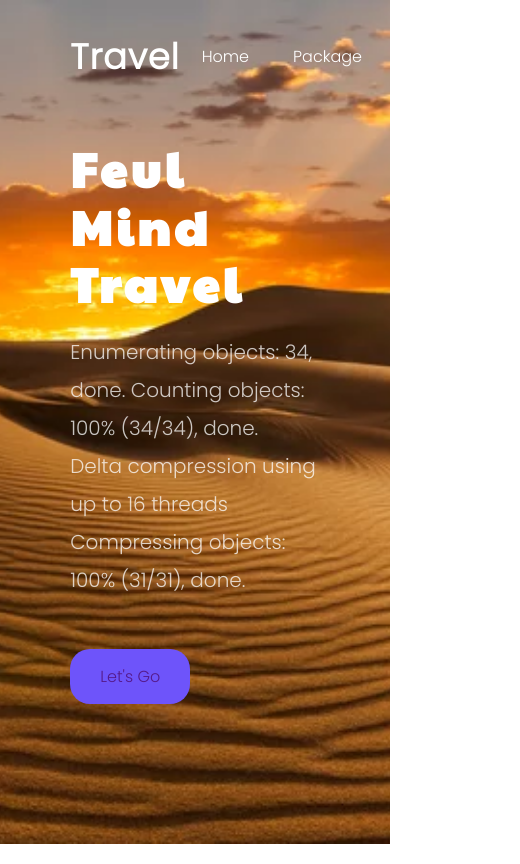
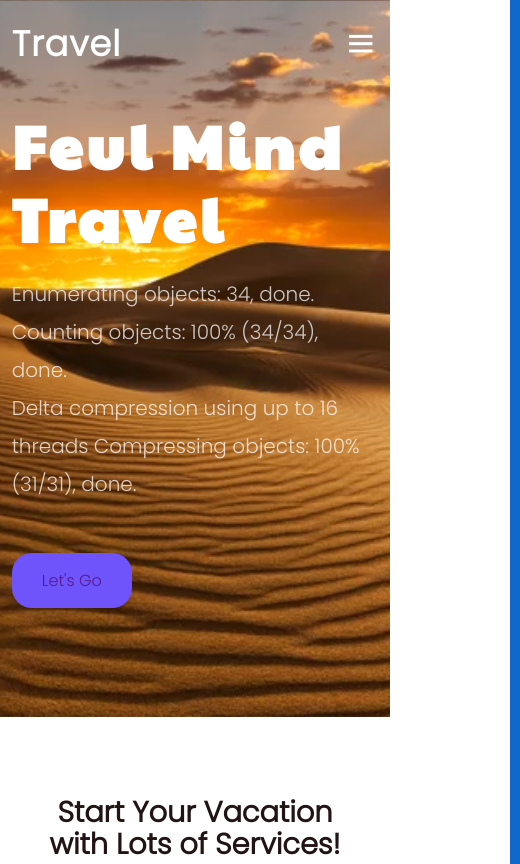
Before and after one commit to SaberHardy/TourTravelWeb, a plain HTML site: page index.html in a window 390 px wide. Shown: the top 864 px of the page, 520 px wide, since content can reach past the window. Drawn offline with nearby package versions, Linux system fonts and the light colour scheme.

Commit message:
media responsive

```diff
--- a/css/styles.css
+++ b/css/styles.css
@@ -430,3 +430,102 @@ header.sticky {
   font-size: 14px;
   letter-spacing: 2px;
 }
+
+@media (max-width: 1400px) {
+  header {
+    padding: 17px 3%;
+    transition: .2s;
+  }
+
+  header.sticky {
+    padding: 10px 3%;
+    transition: .2s;
+  }
+
+  section {
+    padding: 80px 3%;
+    transition: .2s;
+  }
+
+  :root {
+    --big-font: 4.5rem;
+    --h2-font: 2.3rem;
+    --p-font: 1rem;
+    transition: .2s;
+  }
+}
+
+@media (max-width: 1040px) {
+  #menu-icon {
+    display: block;
+  }
+
+  .stick #menu-icon {
+    color: var(--text-color);
+  }
+
+  .home {
+    height: 88vh;
+  }
+
+  .navbar {
+    position: absolute;
+    top: 0;
+    right: -100%;
+    width: 270px;
+    height: 120vh;
+    background: #1067cc;
+    display: flex;
+    flex-direction: column;
+    align-items: center;
+    padding: 150px 30px;
+    transition: 0.5s all;
+  }
+
+  .navbar a {
+    display: block;
+    margin: 1.2rem 0;
+  }
+
+  .sticky .navbar a {
+    color: var(--bg-color);
+  }
+
+  .navbar a:hover {
+    color: var(--text-color);
+  }
+
+  .open {
+    right: 0;
+  }
+
+  .list {
+    width: 50%;
+    margin-bottom: 12px;
+  }
+}
+
+@media (max-width: 575px) {
+  .list {
+    width: 100%;
+  }
+
+  .newsletter form {
+    width: 350px;
+  }
+
+  :root {
+    --big-font: 3.8rem;
+    --h2-font: 1.8rem;
+    transition: .2s;
+  }
+
+  .text {
+    text-align: center;
+  }
+
+  .home {
+    height: 85vh;
+    transition: .2s;
+  }
+}
```
